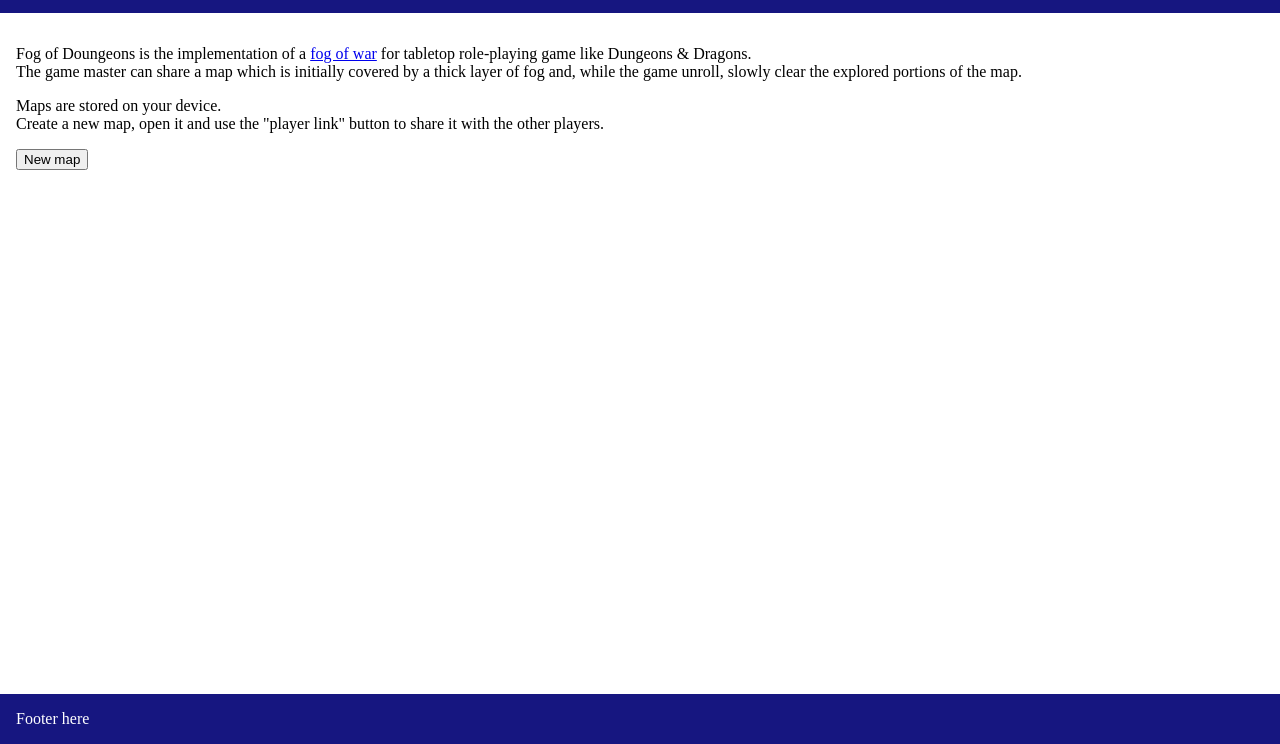
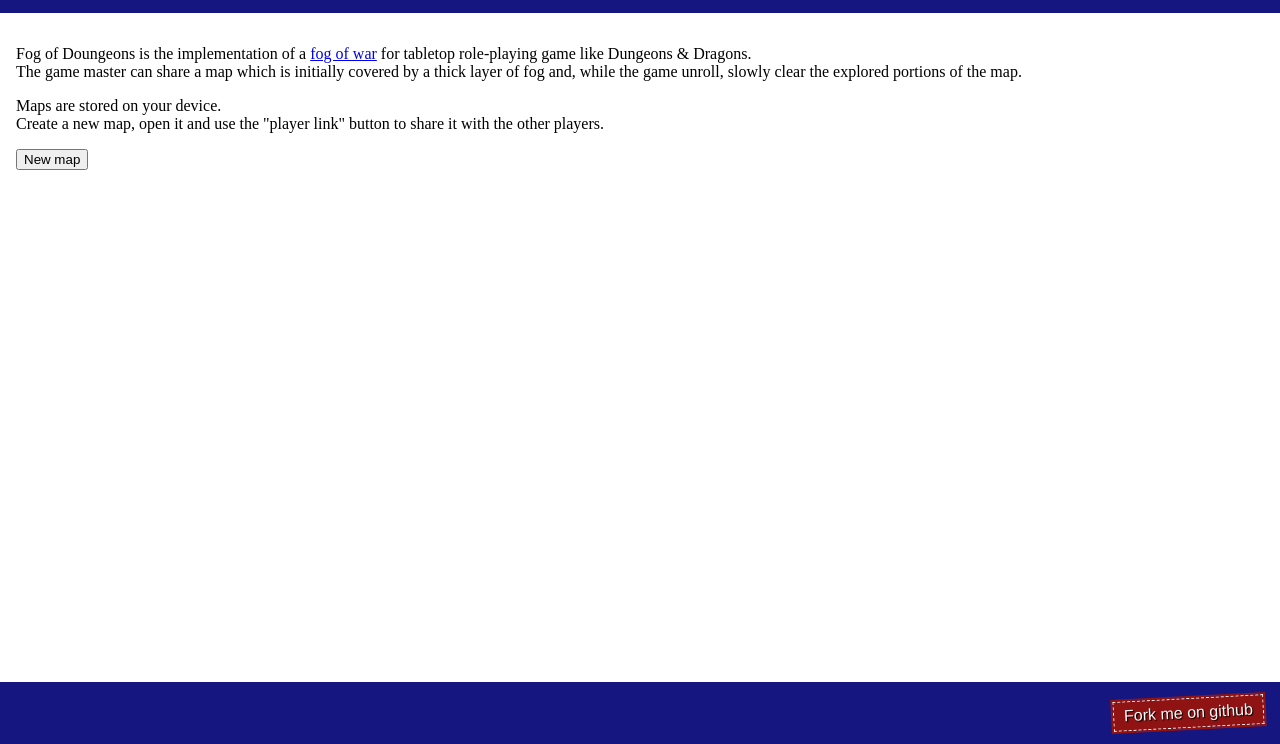
Before and after one commit to Lorentz83/fog-of-dungeons, a plain HTML site: page go/ui/master.html in a window 1280 px wide. Shown: the part 56-800 px from the top of the page. Drawn offline with Linux system fonts and the light colour scheme; a script that the page names is missing.

Commit message:
Add link to github

```diff
--- a/go/ui/master.html
+++ b/go/ui/master.html
@@ -34,7 +34,9 @@
           <ul id="map_list">
           </ul>
         </div>
-        <footer>Footer here</footer>
+        <footer>
+          <a href="https://github.com/Lorentz83/fog-of-dungeons" class="github">Fork me on github</a>
+        </footer>
       </div>
       <dialog id="new_map_dialog">
         <form method="dialog">
@@ -76,7 +78,9 @@
           <div id="map_container">
           </div>
         </div>
-        <footer>Footer here</footer>
+        <footer>
+          <a href="https://github.com/Lorentz83/fog-of-dungeons" class="github">Fork me on github</a>
+        </footer>
       </div>
       <dialog id="new_marker_dialog">
         <form method="dialog">
--- a/go/ui/shared.css
+++ b/go/ui/shared.css
@@ -41,6 +41,23 @@
     margin: 0;
 }
 
+.github {
+    width: fit-content;
+    box-sizing: unset;
+    display: block;
+    padding: 5px 10px;
+    float: right;
+    transform: rotate(-3deg);
+
+    font-family: sans-serif;
+    text-decoration: none;
+
+    text-shadow: 1px 1px 1px black;
+    color: #FAFAF8;
+    border: 1px dashed #FAFAF8;
+    background-color: #901314;
+    outline: 2px solid #901314;
+}
 
 .marker {
     opacity: 1;
```
Also changed, not shown: go/ui/player.html (+3 -1 lines).
